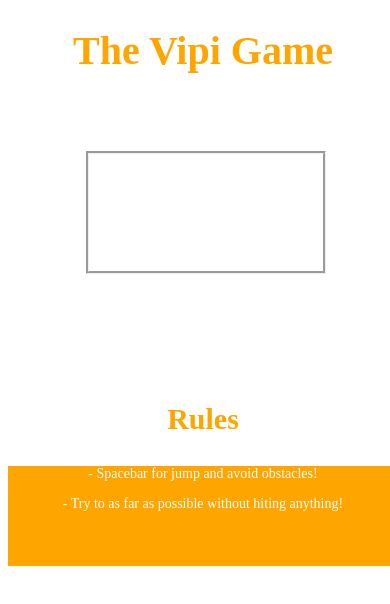
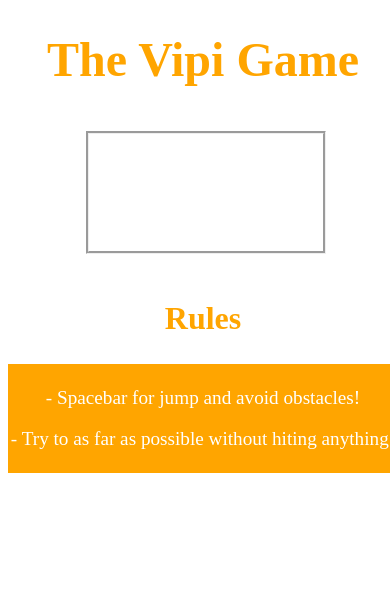
Before and after one commit to TristanBoulesteix/nuit-info, a plain HTML site: page index.html in a window 390 px wide. Drawn offline with nearby package versions, Linux system fonts and the light colour scheme.

Commit message:
Css responsive
% au lieu de px
oui je suis un bon
oui j'aime les tractopelles

```diff
--- a/style/game.css
+++ b/style/game.css
@@ -1,7 +1,7 @@
 p
 {
 
-    font-size: 14px; /* Paragraphes de 14 pixels */
+    font-size: 120%; /* Paragraphes de 14 pixels */
     text-align: center;
     color: white;
 }
@@ -9,14 +9,14 @@ p
 h1
 {
 
-    font-size: 40px; /* Titres de 40 pixels */
+    font-size: 300%; /* Titres de 40 pixels */
     text-align: center;
     color: orange;
 }
 
 h2
 {
-	font-size: 30px;
+	font-size: 200%;
     text-align: center;
     color: orange;
 }
@@ -27,8 +27,8 @@ h2
 	 	width: 60%;
 	 	text-align: center;
 	 	background-color: white;
-	 	margin-top: 50px;
-	 	margin-bottom: 100px;
+	 	margin-top: 3%;
+	 	margin-bottom: 4%;
 	 	margin-right: 20%;
 	 	margin-left: 20%;
 	 	border-style: groove;
@@ -36,17 +36,20 @@ h2
 
 #rulesdiv
 {
-	height:100px;
+	padding-top: 1%;
+	padding-bottom: 1%;
+	height:1%;
 	 	width: 100%;
 	 	background-color: orange;
-	 	margin-top: 30px;
-	 	margin-bottom: 100px;
+	 	margin-top: 0.5%;
+	 	margin-bottom: 1%;
 
 
 }
 
 body
 {
+	overflow-x: hidden;
 	height:100%;
 	width: 100%;
 }
```
